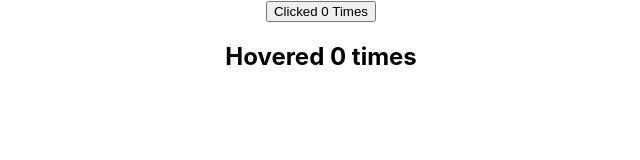
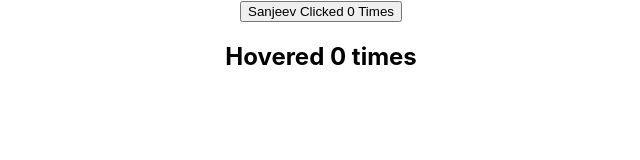
Before and after one commit to sanjeevz3009/React, a React (Create React App) app in the folder hello-world/: page / in a window 1280 px wide. Shown: the top 160 px of the page, without its empty margins (319-959 px from the left). Built offline with nearby package versions, Linux system fonts and the light colour scheme.

Commit message:
Higher Order Components 2 & 3.

```diff
--- a/hello-world/src/App.js
+++ b/hello-world/src/App.js
@@ -36,7 +36,7 @@
     return (
       <div className="App">
 
-        <ClickCounter></ClickCounter>
+        <ClickCounter name="Sanjeev"></ClickCounter>
         <HoverCounter></HoverCounter>
 
         {/* <ErrorBoundary>
--- a/hello-world/src/components/ClickCounter.js
+++ b/hello-world/src/components/ClickCounter.js
@@ -1,27 +1,14 @@
 import React, { Component } from 'react'
+import withCounter from './withCounter'
 
 class ClickCounter extends Component {
 
-    constructor(props) {
-        super(props)
-
-        this.state = {
-            count: 0
-        }
-    }
-
-    incrementCount = () => {
-        this.setState(prevState => {
-            return { count: prevState.count + 1 }
-        })
-    }
-
     render() {
-        const { count } = this.state
+        const {count, incrementCount} = this.props
         return (
-            <button onClick={this.incrementCount}>Clicked {count} Times</button>
+            <button onClick={incrementCount}>{this.props.name} Clicked {count} Times</button>
         )
     }
 }
 
-export default ClickCounter
+export default withCounter(ClickCounter, 5)
--- a/hello-world/src/components/HoverCounter.js
+++ b/hello-world/src/components/HoverCounter.js
@@ -1,27 +1,14 @@
 import React, { Component } from 'react'
+import withCounter from './withCounter'
 
 class HoverCounter extends Component {
 
-    constructor(props) {
-        super(props)
-
-        this.state = {
-            count: 0
-        }
-    }
-
-    incrementCount = () => {
-        this.setState(prevState => {
-            return { count: prevState.count + 1 }
-        })
-    }
-
     render() {
-        const { count } = this.state
+        const { count, incrementCount } = this.props
         return (
-            <h2 onMouseOver={this.incrementCount}>Hovered {count} times</h2>
+            <h2 onMouseOver={incrementCount}>Hovered {count} times</h2>
         )
     }
 }
 
-export default HoverCounter
+export default withCounter(HoverCounter, 10)
--- /dev/null
+++ b/hello-world/src/components/withCounter.js
@@ -0,0 +1,28 @@
+import React from 'react'
+
+const withCounter = (WrappedComponent, incrementNumber) => {
+    class withCounter extends React.Component {
+        constructor(props) {
+            super(props)
+
+            this.state = {
+                count: 0
+            }
+        }
+
+        incrementCount = () => {
+            this.setState(prevState => {
+                return { count: prevState.count + incrementNumber }
+            })
+        }
+
+        render() {
+            return <WrappedComponent
+             count={this.state.count} incrementCount={this.incrementCount} {...this.props}>
+             </WrappedComponent>
+        }
+    }
+    return withCounter
+}
+
+export default withCounter
```
